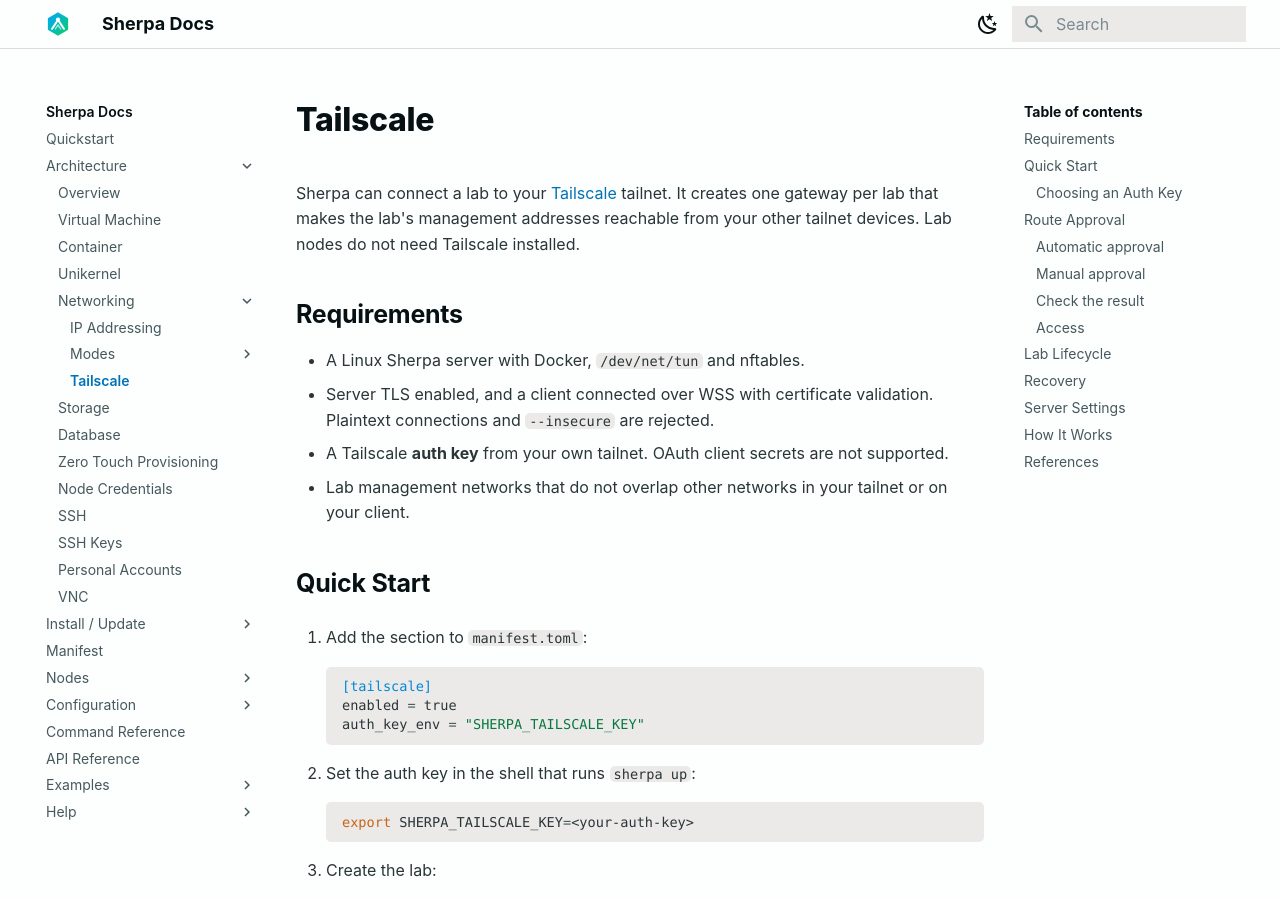
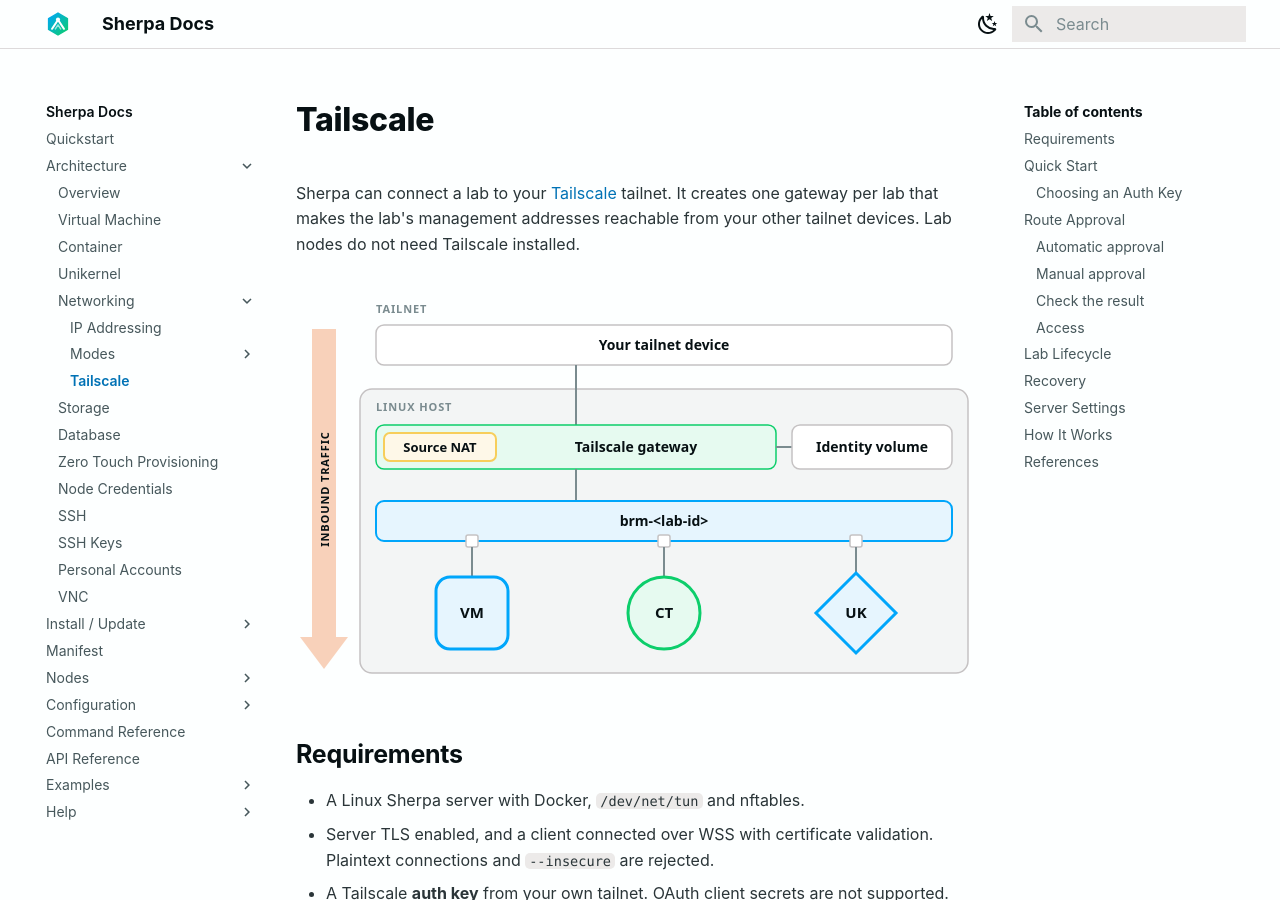
Before and after one commit to bwks/sherpa-docs, an MkDocs documentation site: the page built from docs/architecture/networking/tailscale.md, in a window 1280 px wide and 900 px high. Built offline with MkDocs 1.6.1 and Material for MkDocs 9.7.7, drawn with Linux system fonts in a browser that asks for light colours.

Commit message:
docs: add a Tailscale gateway diagram [skip ci]
Co-Authored-By: Claude Opus 5.5 <noreply@anthropic.com>

```diff
--- a/docs/architecture/networking/tailscale.md
+++ b/docs/architecture/networking/tailscale.md
@@ -3,6 +3,8 @@
 Sherpa can connect a lab to your [Tailscale](https://tailscale.com) tailnet. It creates one
 gateway per lab that makes the lab's management addresses reachable from your other tailnet
 devices. Lab nodes do not need Tailscale installed.
+
+![Traffic from a tailnet device enters the lab's Tailscale gateway container, which source NATs it onto the lab's management bridge and its nodes](tailscale.svg)
 
 ## Requirements
 
```
Also changed, not shown: docs/architecture/networking/tailscale.svg (added).
